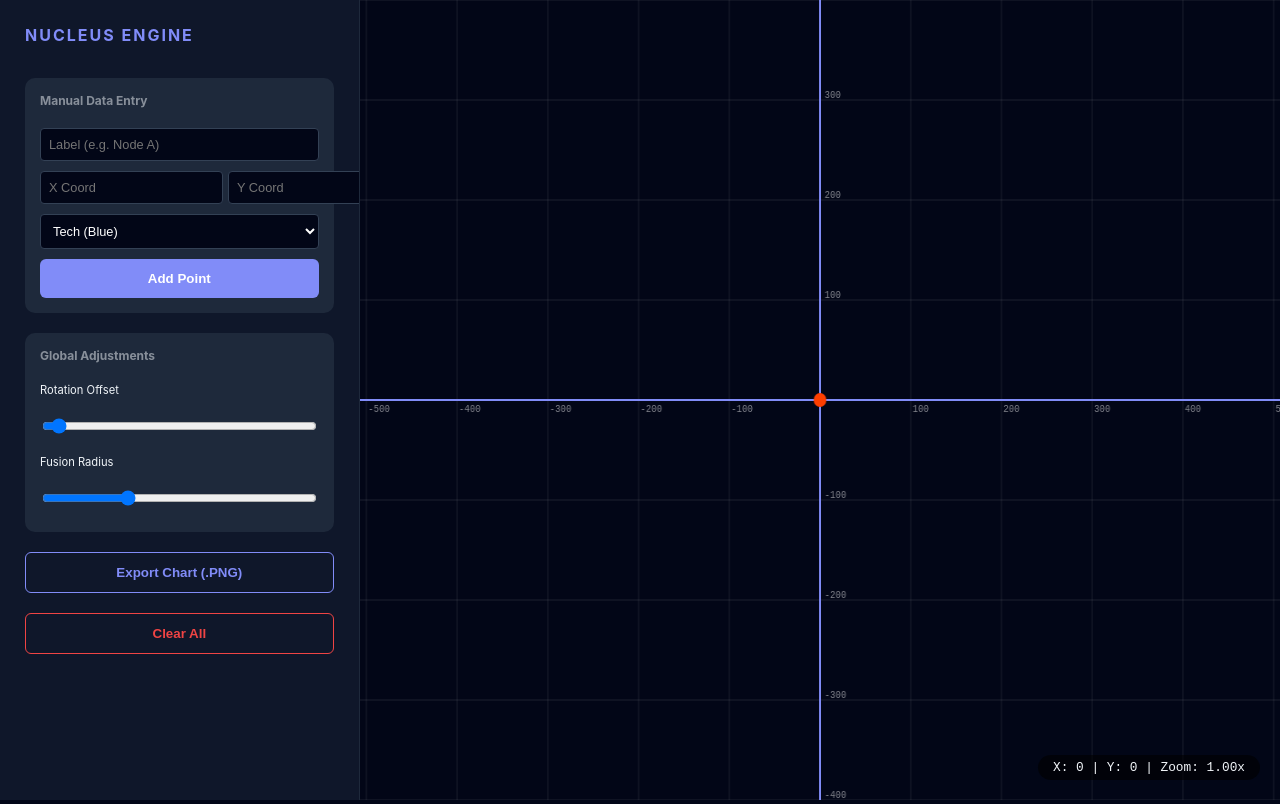
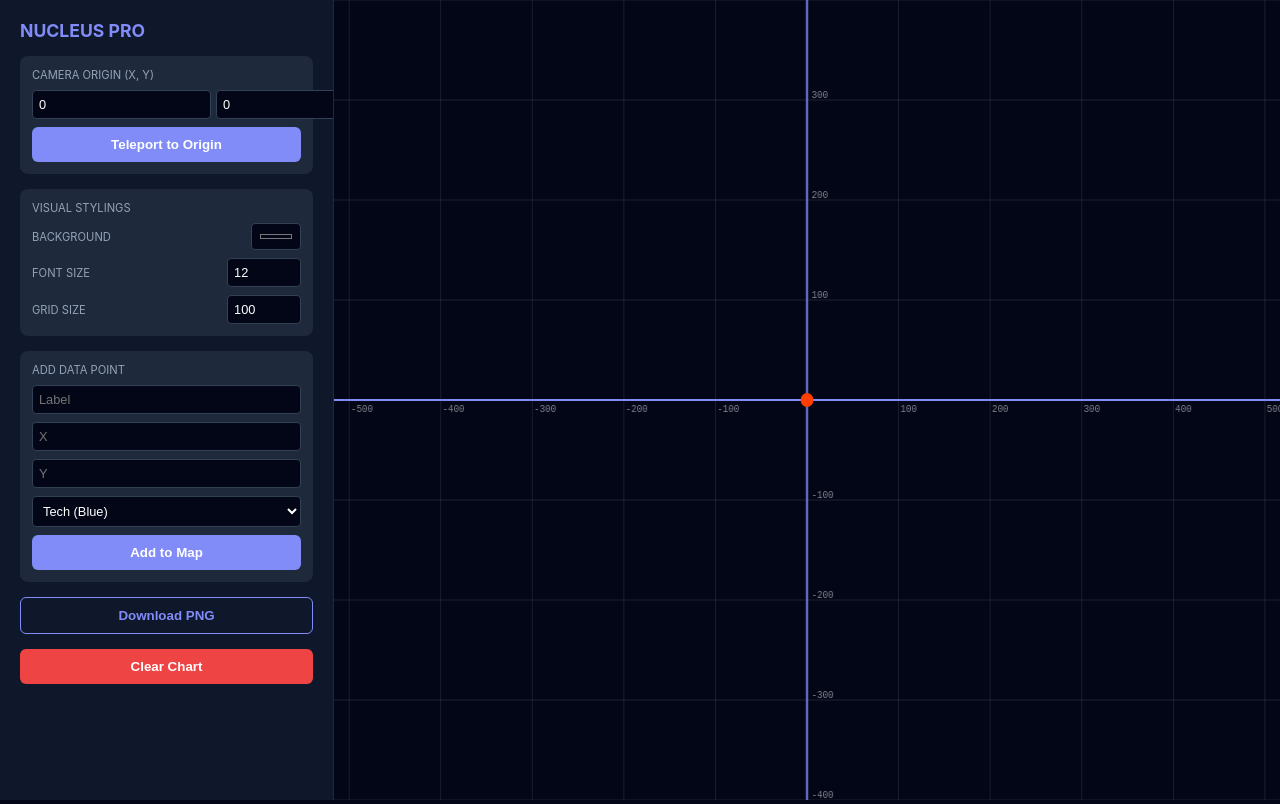
Before and after one commit to deepak8058/nucleus-chart, a website: page index.html in a window 1280 px wide. Drawn offline with Linux system fonts and the light colour scheme.

Commit message:
Update index.html

```diff
--- a/index.html
+++ b/index.html
@@ -2,63 +2,68 @@
 <html lang="en">
 <head>
     <meta charset="UTF-8">
-    <title>Nucleus | Enterprise Workstation</title>
+    <title>Nucleus Workstation v3.0</title>
     <style>
         :root { --bg: #020617; --sidebar: #0f172a; --accent: #818cf8; --text: #f1f5f9; }
         body { margin: 0; font-family: 'Inter', sans-serif; background: var(--bg); color: var(--text); display: flex; height: 100vh; overflow: hidden; }
+        #sidebar { width: 320px; background: var(--sidebar); border-right: 1px solid #1e293b; padding: 20px; display: flex; flex-direction: column; gap: 15px; overflow-y: auto; }
+        #canvas-container { flex-grow: 1; position: relative; }
+        canvas { width: 100%; height: 100%; }
 
-        #sidebar { width: 340px; background: var(--sidebar); border-right: 1px solid #1e293b; padding: 25px; display: flex; flex-direction: column; gap: 20px; overflow-y: auto; z-index: 10; }
-        #canvas-container { flex-grow: 1; position: relative; background: black; }
-        canvas { width: 100%; height: 100%; cursor: crosshair; }
-
-        h2 { font-size: 1rem; color: var(--accent); margin-top: 0; text-transform: uppercase; letter-spacing: 2px; }
-        .section-title { font-size: 0.75rem; font-weight: bold; opacity: 0.5; margin-bottom: 10px; display: block; }
-
-        .form-group { background: #1e293b; padding: 15px; border-radius: 10px; display: flex; flex-direction: column; gap: 10px; }
-        input, select { background: #020617; border: 1px solid #334155; color: white; padding: 8px; border-radius: 4px; font-size: 0.8rem; }
-
-        button { background: var(--accent); color: white; border: none; padding: 12px; border-radius: 6px; font-weight: bold; cursor: pointer; transition: 0.2s; }
-        button:hover { filter: brightness(1.2); }
-        .btn-secondary { background: transparent; border: 1px solid var(--accent); color: var(--accent); }
-
-        #coords { position: absolute; bottom: 20px; right: 20px; font-family: monospace; font-size: 0.8rem; background: rgba(0,0,0,0.6); padding: 5px 15px; border-radius: 20px; }
+        .form-group { background: #1e293b; padding: 12px; border-radius: 8px; display: flex; flex-direction: column; gap: 8px; }
+        label { font-size: 0.7rem; color: #94a3b8; text-transform: uppercase; }
+        input, select { background: #020617; border: 1px solid #334155; color: white; padding: 6px; border-radius: 4px; font-size: 0.8rem; }
+        button { background: var(--accent); color: white; border: none; padding: 10px; border-radius: 6px; font-weight: bold; cursor: pointer; }
     </style>
 </head>
 <body>
 
 <div id="sidebar">
-        <h2>Nucleus Engine</h2>
+    <h2 style="color:var(--accent); margin:0; font-size:1.1rem;">NUCLEUS PRO</h2>
 
     <div class="form-group">
-            <span class="section-title">Manual Data Entry</span>
-            <input type="text" id="pLabel" placeholder="Label (e.g. Node A)">
+        <label>Camera Origin (X, Y)</label>
         <div style="display:grid; grid-template-columns: 1fr 1fr; gap:5px;">
-                <input type="number" id="pX" placeholder="X Coord">
-                <input type="number" id="pY" placeholder="Y Coord">
+            <input type="number" id="camX" value="0">
+            <input type="number" id="camY" value="0">
         </div>
+        <button id="setCamBtn">Teleport to Origin</button>
+    </div>
+
+    <div class="form-group">
+        <label>Visual Stylings</label>
+        <div style="display:flex; justify-content:space-between; align-items:center;">
+            <label>Background</label>
+            <input type="color" id="bgColor" value="#020617">
+        </div>
+        <div style="display:flex; justify-content:space-between; align-items:center;">
+            <label>Font Size</label>
+            <input type="number" id="fSize" value="12" style="width:60px;">
+        </div>
+        <div style="display:flex; justify-content:space-between; align-items:center;">
+            <label>Grid Size</label>
+            <input type="number" id="gSize" value="100" style="width:60px;">
+        </div>
+    </div>
+
+    <div class="form-group">
+        <label>Add Data Point</label>
+        <input type="text" id="pLabel" placeholder="Label">
+        <input type="number" id="pX" placeholder="X">
+        <input type="number" id="pY" placeholder="Y">
         <select id="pCat">
             <option value="Tech">Tech (Blue)</option>
             <option value="Finance">Finance (Green)</option>
-                <option value="Health">Health (Red)</option>
         </select>
-            <button id="addManualBtn">Add Point</button>
+        <button id="addBtn">Add to Map</button>
     </div>
 
-        <div class="form-group">
-            <span class="section-title">Global Adjustments</span>
-            <label style="font-size: 0.7rem;">Rotation Offset</label>
-            <input type="range" id="rotRange" min="0" max="360" value="0">
-            <label style="font-size: 0.7rem;">Fusion Radius</label>
-            <input type="range" id="radRange" min="10" max="150" value="50">
-        </div>
-
-        <button id="downloadBtn" class="btn-secondary">Export Chart (.PNG)</button>
-        <button id="clearBtn" class="btn-secondary" style="border-color: #ef4444; color: #ef4444;">Clear All</button>
+    <button id="downloadBtn" style="background:transparent; border:1px solid var(--accent); color:var(--accent);">Download PNG</button>
+    <button id="clearBtn" style="background:#ef4444; color:white;">Clear Chart</button>
 </div>
 
 <div id="canvas-container">
     <canvas id="world"></canvas>
-        <div id="coords">X: 0 | Y: 0 | Zoom: 1.0x</div>
 </div>
 
 <script type="module">
@@ -68,45 +73,47 @@
     canvas.width = canvas.clientWidth;
     canvas.height = canvas.clientHeight;
 
-        const data = [{ x: 0, y: 0, label: "ORIGIN", category: "Tech", weight: 3 }];
-        const colors = { 'Tech': '#60a5fa', 'Finance': '#4ade80', 'Health': '#f87171', 'Default': '#818cf8' };
+    const data = [{ x: 0, y: 0, label: "ORIGIN", category: "Tech" }];
+    const chart = new Nucleus('#world', {
+        categoryColors: { 'Tech': '#60a5fa', 'Finance': '#4ade80' }
+    });
 
-        const chart = new Nucleus('#world', { categoryColors: colors });
     chart.render(data);
 
-        // UI Handlers
-        document.getElementById('addManualBtn').onclick = () => {
-            const label = document.getElementById('pLabel').value || "ManualEntry";
-            const x = parseFloat(document.getElementById('pX').value) || 0;
-            const y = parseFloat(document.getElementById('pY').value) || 0;
-            const category = document.getElementById('pCat').value;
-            data.push({ x, y, label, category, weight: 3 });
-            chart.render(data);
+    // Sidebar Controls
+    document.getElementById('setCamBtn').onclick = () => {
+        chart.camera.x = parseFloat(document.getElementById('camX').value);
+        chart.camera.y = -parseFloat(document.getElementById('camY').value); // Invert Y for standard Cartesian
     };
 
-        canvas.onmousedown = () => {
-            data.push({ x: chart.mouse.worldX, y: chart.mouse.worldY, label: "SEED_"+data.length, category: "Default", weight: 2 });
+    document.getElementById('bgColor').oninput = (e) => chart.canvasColor = e.target.value;
+    document.getElementById('fSize').oninput = (e) => chart.fontSize = parseInt(e.target.value);
+    document.getElementById('gSize').oninput = (e) => chart.gridSize = parseInt(e.target.value);
+
+    document.getElementById('addBtn').onclick = () => {
+        data.push({
+            x: parseFloat(document.getElementById('pX').value),
+            y: -parseFloat(document.getElementById('pY').value),
+            label: document.getElementById('pLabel').value || "Node",
+            category: document.getElementById('pCat').value
+        });
     };
 
-        document.getElementById('rotRange').oninput = (e) => chart.rotationOffset = e.target.value;
-        document.getElementById('radRange').oninput = (e) => chart.fusionRadius = e.target.value;
-        document.getElementById('clearBtn').onclick = () => { data.length = 0; chart.render(data); };
-
-        // Export Function
     document.getElementById('downloadBtn').onclick = () => {
         const link = document.createElement('a');
-            link.download = 'nucleus-chart-export.png';
+        link.download = 'nucleus-export.png';
         link.href = canvas.toDataURL();
         link.click();
     };
 
-        // HUD Stats
-        const coords = document.getElementById('coords');
-        function updateHUD() {
-            coords.innerText = `X: ${Math.round(chart.mouse.worldX)} | Y: ${Math.round(chart.mouse.worldY)} | Zoom: ${chart.camera.zoom.toFixed(2)}x`;
-            requestAnimationFrame(updateHUD);
-        }
-        updateHUD();
+    document.getElementById('clearBtn').onclick = () => { data.length = 0; };
+
+    // Canvas click - direct world coordinates
+    canvas.onmousedown = () => {
+        data.push({ x: chart.mouse.worldX, y: chart.mouse.worldY, label: "QuickSeed", category: "Tech" });
+    };
+
+    window.onresize = () => { canvas.width = window.innerWidth; canvas.height = window.innerHeight; };
 </script>
 </body>
 </html>
```
Lines whose indentation alone changed are shown as unchanged.
